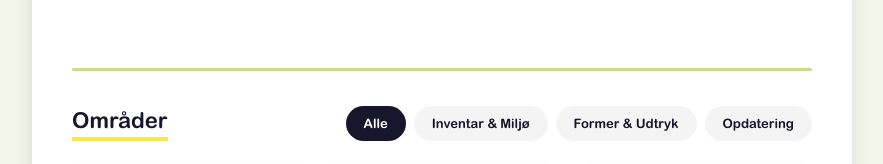
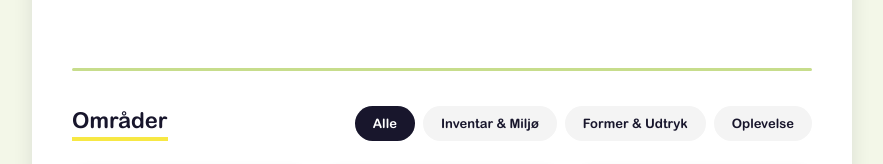
Before and after one commit to fritzensigne5-max/Lydpladsen, a plain HTML site: page index.html in a window 1280 px wide. Shown: the part 895-1059 px from the top of the page, without its empty margins (198-1081 px from the left). Drawn offline with Linux system fonts and the light colour scheme; some packages are replaced by stand-ins of ours; a script that the page names is missing; files whose address does not match are found by name.

Commit message:
Update index.html

```diff
--- a/index.html
+++ b/index.html
@@ -95,7 +95,7 @@
                     <button class="filter-btn active" data-filter="all">Alle</button>
                     <button class="filter-btn" data-filter="inventar">Inventar & Miljø</button>
                     <button class="filter-btn" data-filter="former">Former & Udtryk</button>
-                    <button class="filter-btn" data-filter="opdatering">Opdatering</button>
+                    <button class="filter-btn" data-filter="opdatering">Oplevelse</button>
                 </div>
             </div>
 
```
